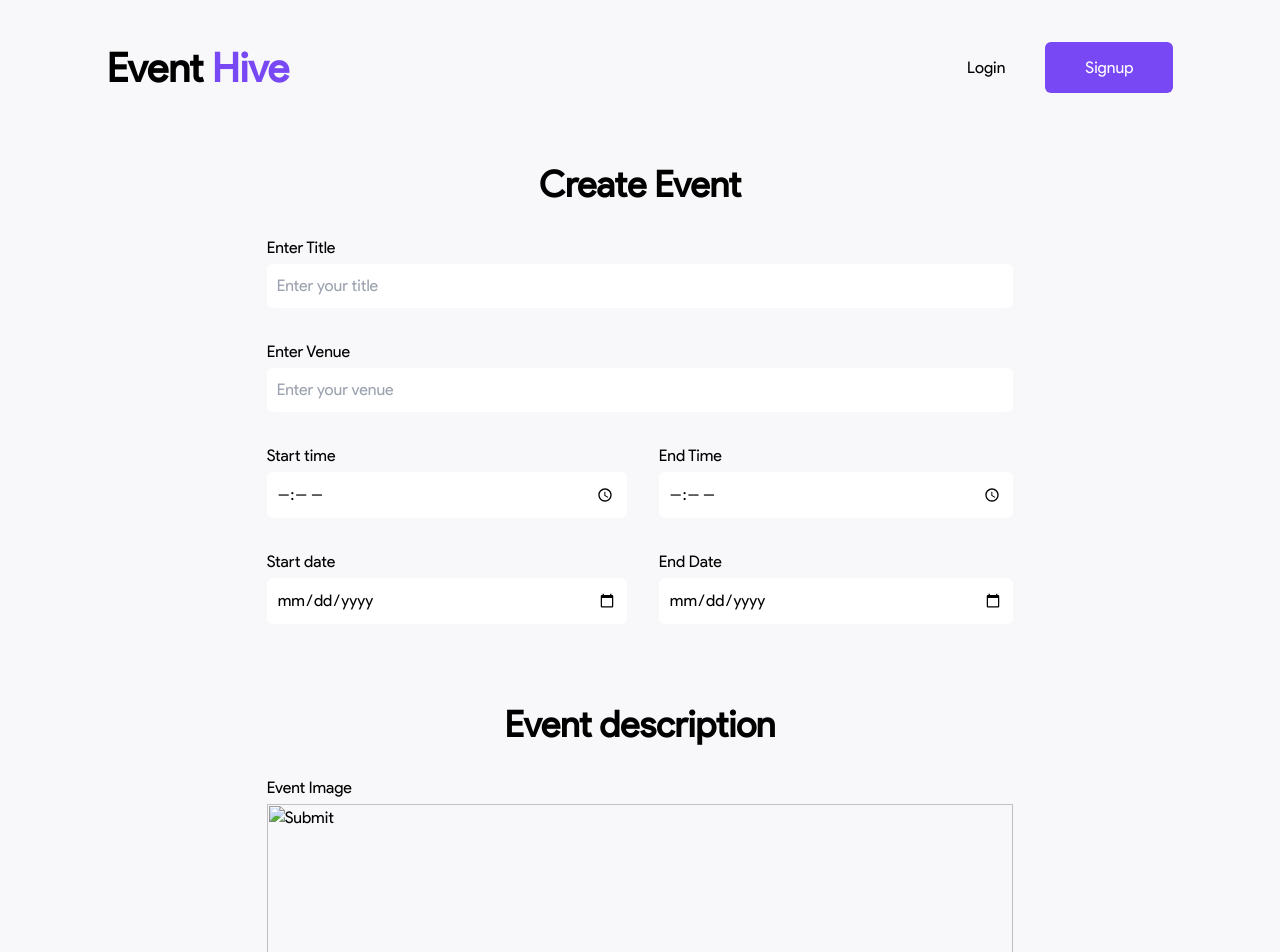
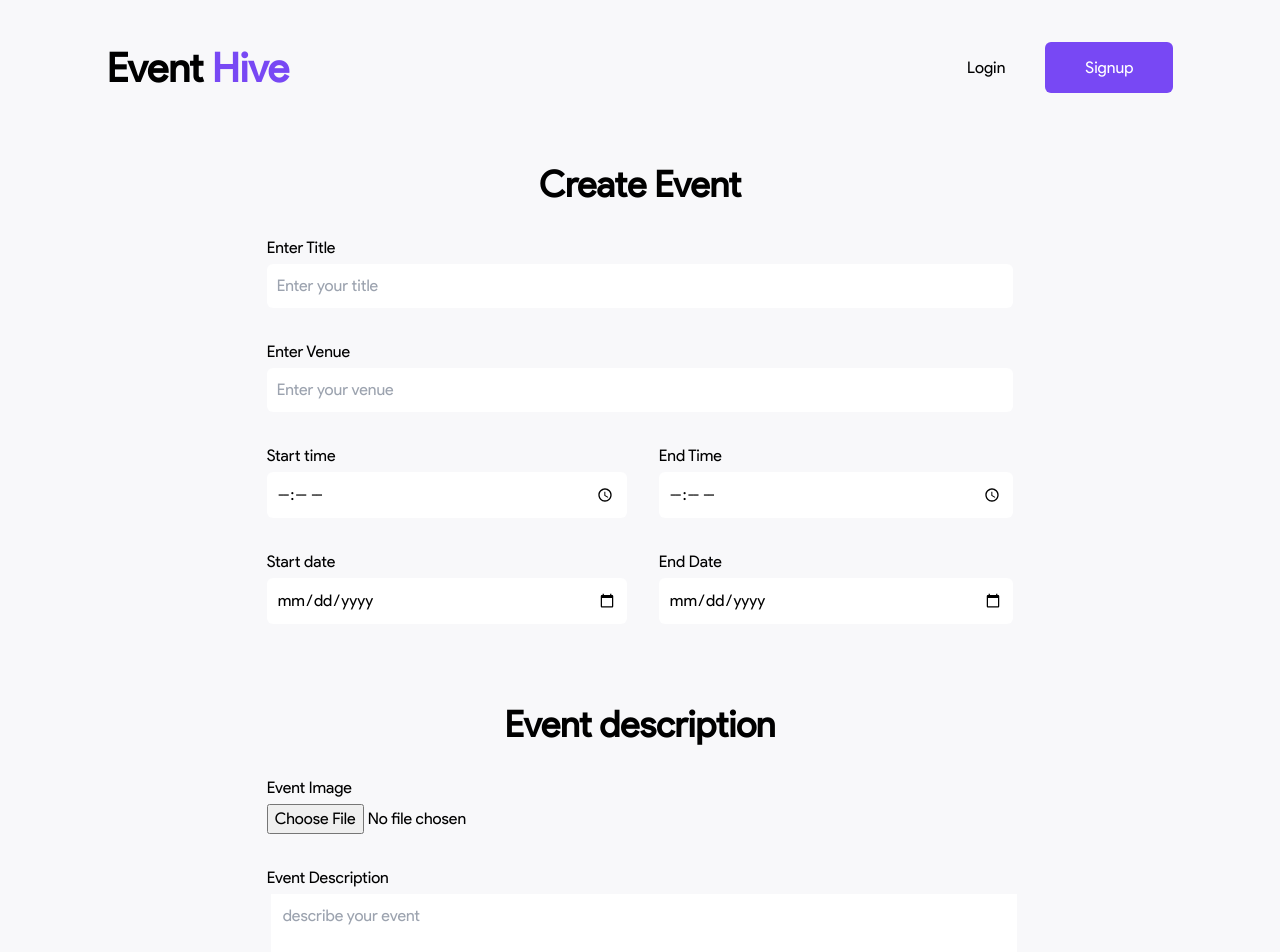
Before and after one commit to PatMiracle/EventHive, a React (Vite) app: page /#/create-event in a window 1280 px wide. Shown: the top 952 px of the page. Built offline with nearby package versions, Linux system fonts and the light colour scheme.

Commit message:
added changes

```diff
--- a/src/pages/CreateEvent.jsx
+++ b/src/pages/CreateEvent.jsx
@@ -92,8 +92,10 @@ const CreateEvent = () => {
             <div>
               <label htmlFor="image">Event Image</label>
               <input
-                type="image"
-                className="h-60 w-full bg-backgroundGrey mt-1"
+                type="file"
+                id="image"
+                accept="image/*"
+                className="block bg-backgroundGrey mt-1"
               />
             </div>
             {/* description */}
--- a/src/pages/Home.jsx
+++ b/src/pages/Home.jsx
@@ -96,9 +96,12 @@ const Home = () => {
               Lorem ipsum dolor sit amet, consectetur <br />
               adipiscing elit.
             </p>
-            <button className="py-4 w-72 text-center text-lg bg-primary rounded-md">
+            <Link
+              to="/create-event"
+              className="py-4 px-10 text-lg bg-primary rounded-md"
+            >
               Create Events
-            </button>
+            </Link>
           </div>
         </div>
         {/* brands */}
```
